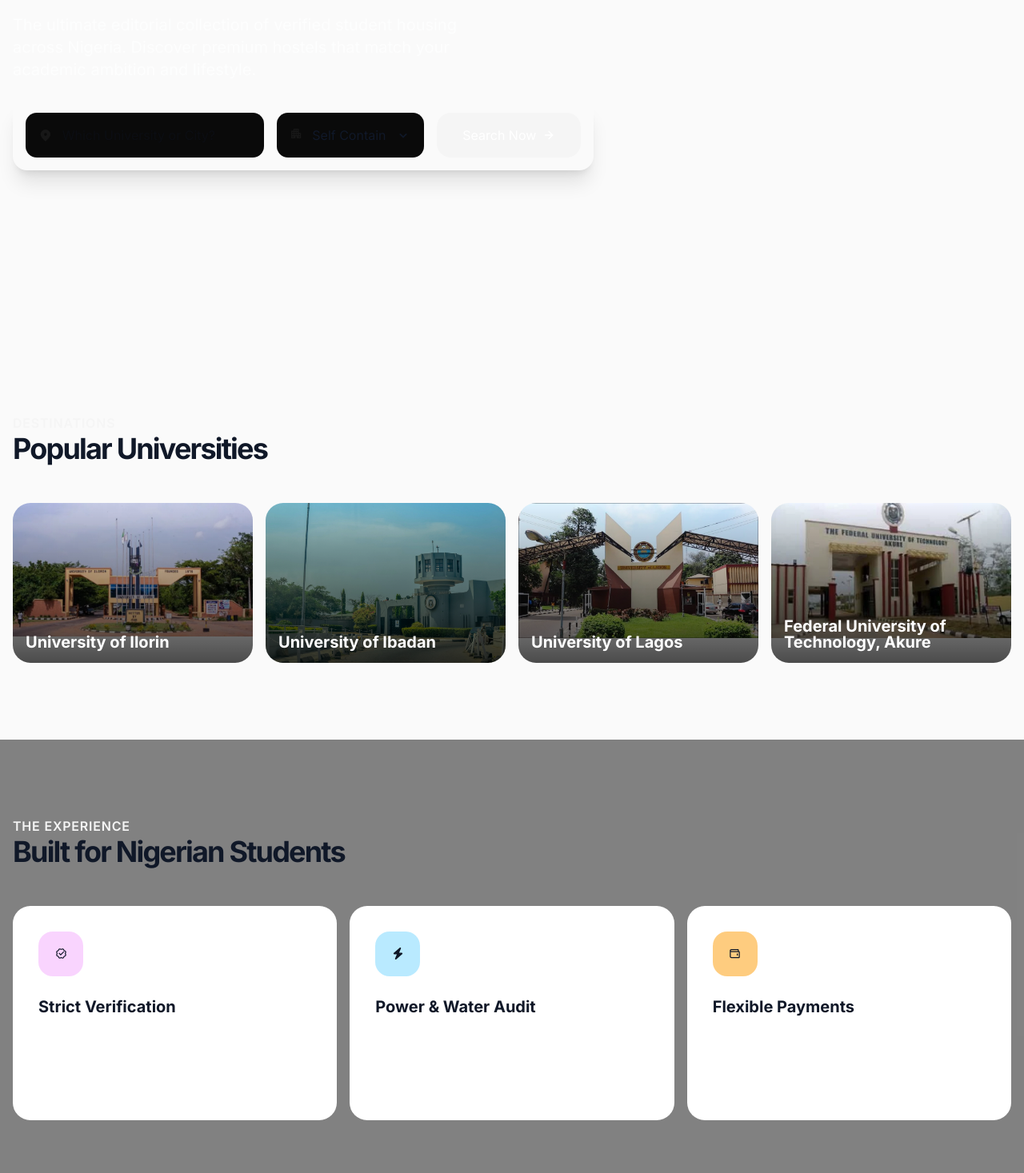
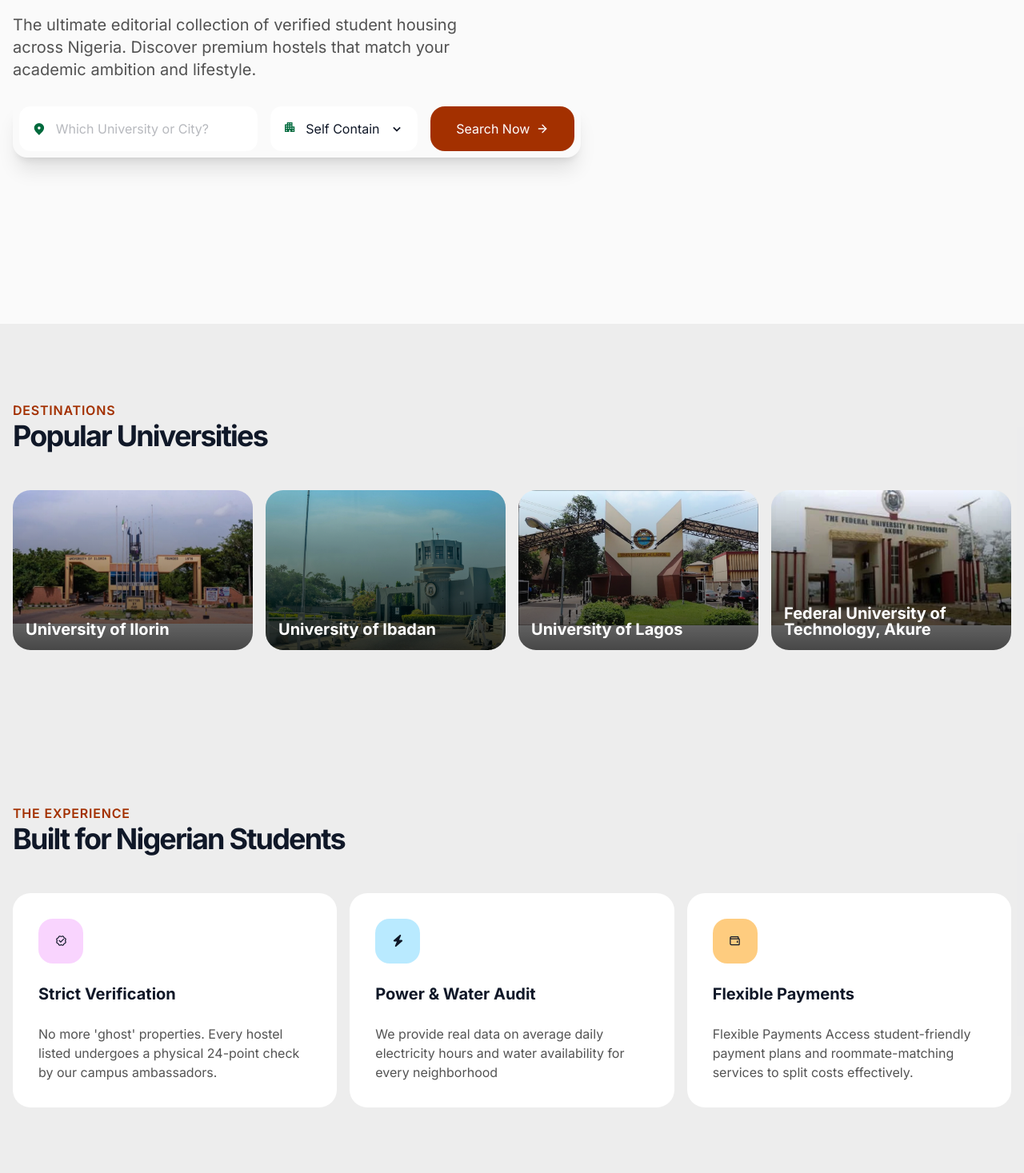
Before and after one commit to fagbenjaenoch/dorms-ng, a Next.js app in the folder apps/frontend/: page / in a window 1280 px wide. Shown: the part 483-1950 px from the top of the page at 80% size. Built offline with nearby package versions, Linux system fonts and the light colour scheme.

Commit message:
minor ui tweaks to landing page

```diff
--- a/apps/frontend/app/components/CtaSection.tsx
+++ b/apps/frontend/app/components/CtaSection.tsx
@@ -8,7 +8,7 @@
           </p>
 
           <div className="flex gap-4 drop-shadow-xl justify-center">
-            <button className="bg-secondary text-foreground px-10 py-5 rounded-2xl cursor-pointer transition-all">
+            <button className="bg-secondary text-background px-10 py-5 rounded-2xl cursor-pointer transition-all">
               Find a hostel now
             </button>
             <button className="backdrop-blur-md ring-1 ring-[#cbffda]/30 bg-[#cbffda]/10 px-10 py-5 rounded-2xl cursor-pointer transition-all">
--- a/apps/frontend/app/components/LandingSearch.tsx
+++ b/apps/frontend/app/components/LandingSearch.tsx
@@ -5,15 +5,15 @@
 
 export default function LandingSearch() {
   return (
-    <div className="shadow-xl p-4 gap-4 lg:w-fit max-w-3xl flex flex-col lg:flex-row lg:items-center rounded-2xl">
-      <div className="px-4 py-4 flex items-center gap-3 bg-foreground rounded-xl">
+    <div className="shadow-xl p-4 lg:p-2 gap-4 lg:w-fit max-w-3xl flex flex-col lg:flex-row lg:items-center rounded-2xl">
+      <div className="px-4 py-4 flex items-center gap-3 bg-background rounded-xl">
         <HiLocationMarker size={20} className="text-primary" />
         <input
           className=" text-gray-900/60 w-full"
           placeholder="Which University or City?"
         />
       </div>
-      <div className="px-4 py-4 flex gap-3 bg-foreground rounded-xl">
+      <div className="px-4 py-4 flex gap-3 bg-background rounded-xl">
         <MdApartment className="text-primary" size={20} />
         <span className="w-full flex gap-2 justify-between items-center">
           Self Contain <BiChevronDown size={20} />
--- a/apps/frontend/app/components/PopularUniversities.tsx
+++ b/apps/frontend/app/components/PopularUniversities.tsx
@@ -3,7 +3,7 @@
 
 export default function PopularUniversities() {
   return (
-    <section>
+    <section className="bg-muted-foreground/10">
       <div className="container px-32">
         <SectionHeading label="Popular Universities" description="Destinations" />
         <div className="grid grid-cols-[repeat(auto-fit,minmax(200px,1fr))] gap-4">
--- a/apps/frontend/app/components/ui/FeatureCard.tsx
+++ b/apps/frontend/app/components/ui/FeatureCard.tsx
@@ -19,7 +19,7 @@
         <Icon size={15} />
       </div>
       <h3 className="font-bold text-xl">{title}</h3>
-      <p className="text-background/70">{description}</p>
+      <p className="text-foreground/70">{description}</p>
     </div>
   );
 }
--- a/apps/frontend/app/components/ui/FeatureSection.tsx
+++ b/apps/frontend/app/components/ui/FeatureSection.tsx
@@ -8,7 +8,7 @@
 
 export default function FeatureSection() {
   return (
-    <section className="bg-foreground/50">
+    <section className="bg-muted-foreground/10">
       <div className="container pb-20">
         <SectionHeading
           label="Built for Nigerian Students"
--- a/apps/frontend/app/components/ui/button.tsx
+++ b/apps/frontend/app/components/ui/button.tsx
@@ -1,22 +1,22 @@
-"use client"
+"use client";
 
-import { Button as ButtonPrimitive } from "@base-ui/react/button"
-import { cva, type VariantProps } from "class-variance-authority"
+import { Button as ButtonPrimitive } from "@base-ui/react/button";
+import { cva, type VariantProps } from "class-variance-authority";
 
-import { cn } from "@/lib/utils"
+import { cn } from "@/lib/utils";
 
 const buttonVariants = cva(
   "group/button inline-flex shrink-0 items-center justify-center rounded-md border border-transparent bg-clip-padding text-sm font-medium whitespace-nowrap transition-all outline-none select-none focus-visible:border-ring focus-visible:ring-3 focus-visible:ring-ring/50 active:not-aria-[haspopup]:translate-y-px disabled:pointer-events-none disabled:opacity-50 aria-invalid:border-destructive aria-invalid:ring-3 aria-invalid:ring-destructive/20 dark:aria-invalid:border-destructive/50 dark:aria-invalid:ring-destructive/40 [&_svg]:pointer-events-none [&_svg]:shrink-0 [&_svg:not([class*='size-'])]:size-4",
   {
     variants: {
       variant: {
-        default: "bg-primary text-primary-foreground hover:bg-primary/80",
+        default: "bg-primary text-primary-background hover:bg-primary/80",
         outline:
-          "border-border bg-background shadow-xs hover:bg-muted hover:text-foreground aria-expanded:bg-muted aria-expanded:text-foreground dark:border-input dark:bg-input/30 dark:hover:bg-input/50",
+          "border-border bg-foreground shadow-xs hover:bg-muted hover:text-background aria-expanded:bg-muted aria-expanded:text-background dark:border-input dark:bg-input/30 dark:hover:bg-input/50",
         secondary:
-          "bg-secondary text-secondary-foreground hover:bg-secondary/80 aria-expanded:bg-secondary aria-expanded:text-secondary-foreground",
+          "bg-secondary text-secondary-background hover:bg-secondary/80 aria-expanded:bg-secondary aria-expanded:text-secondary-background",
         ghost:
-          "hover:bg-muted hover:text-foreground aria-expanded:bg-muted aria-expanded:text-foreground dark:hover:bg-muted/50",
+          "hover:bg-muted hover:text-background aria-expanded:bg-muted aria-expanded:text-background dark:hover:bg-muted/50",
         destructive:
           "bg-destructive/10 text-destructive hover:bg-destructive/20 focus-visible:border-destructive/40 focus-visible:ring-destructive/20 dark:bg-destructive/20 dark:hover:bg-destructive/30 dark:focus-visible:ring-destructive/40",
         link: "text-primary underline-offset-4 hover:underline",
@@ -39,8 +39,8 @@
       variant: "default",
       size: "default",
     },
-  }
-)
+  },
+);
 
 function Button({
   className,
@@ -54,7 +54,7 @@
       className={cn(buttonVariants({ variant, size, className }))}
       {...props}
     />
-  )
+  );
 }
 
-export { Button, buttonVariants }
+export { Button, buttonVariants };
--- a/apps/frontend/app/globals.css
+++ b/apps/frontend/app/globals.css
@@ -5,10 +5,12 @@
 @custom-variant dark (&:is(.dark *));
 
 :root {
-  --primary: oklch(0.205 0 0);
-  --secondary: oklch(0.97 0 0);
-  --tertiary: #ffd709;
-  --neutral: #f5f7f6;
+  --background: oklch(1 0.00011 271.152);
+  --foreground: oklch(0.3 0.00425 197.379);
+  --primary: oklch(0.46 0.11175 156.42);
+  --secondary: oklch(0.48 0.15872 38.348);
+  --tertiary: oklch(0.88 0.18133 95.262);
+  --neutral: oklch(0.97 0.00247 167.55);
   --background: oklch(1 0 0);
   --foreground: oklch(0.145 0 0);
   --card: oklch(1 0 0);
@@ -48,7 +50,7 @@
   --color-secondary: var(--secondary);
   --color-tertiary: var(--tertiary);
   --color-neutral: var(--neutral);
-  --font-sans: var(--font-sans);
+  --font-sans: var(--font-dm-sans);
   --font-inter: var(--font-inter);
   --font-heading: var(--font-sans);
   --color-sidebar-ring: var(--sidebar-ring);
@@ -134,7 +136,7 @@
     @apply border-border outline-ring/50;
   }
   body {
-    @apply bg-background text-foreground;
+    @apply bg-foreground text-background;
   }
   html {
     @apply font-sans;
--- a/apps/frontend/app/page.tsx
+++ b/apps/frontend/app/page.tsx
@@ -27,7 +27,7 @@
               Elevate your <span className="text-primary">campus</span> <br />
               Experience.
             </h1>
-            <p className="text-background/70 lg:text-xl max-w-xl">
+            <p className="text-foreground/70 lg:text-xl max-w-xl">
               The ultimate editorial collection of verified student housing across
               Nigeria. Discover premium hostels that match your academic ambition and
               lifestyle.
```
